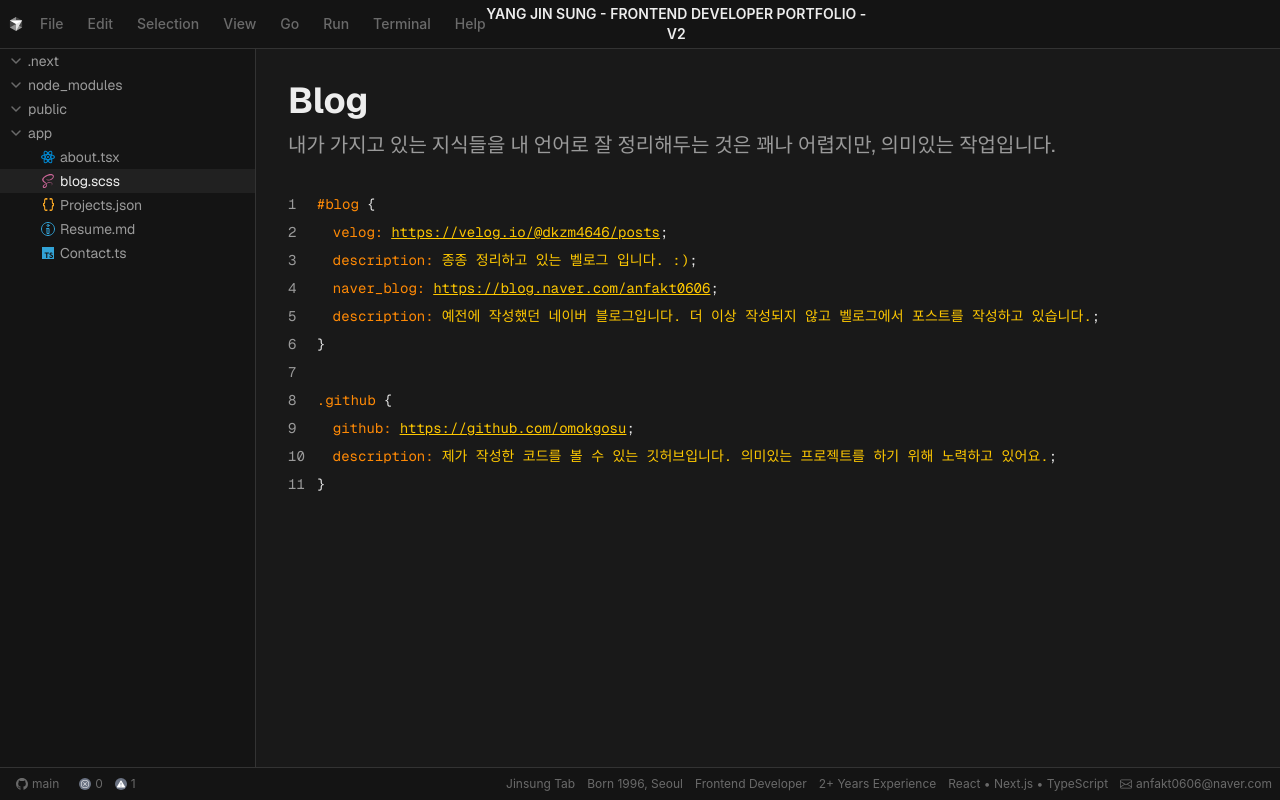
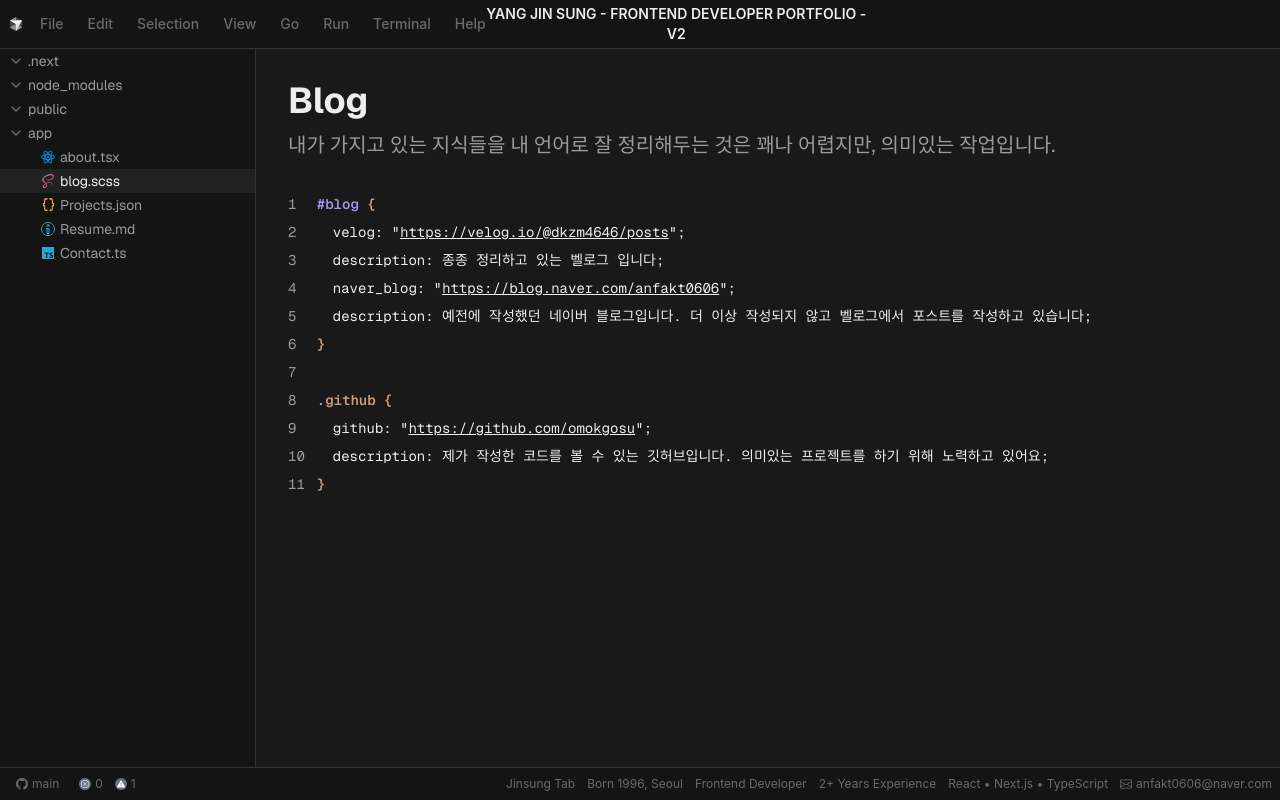
Before and after one commit to omokgosu/Portpolio_v2, a Next.js app: page /blog in a window 1280 px wide. Built offline with nearby package versions, Linux system fonts and the light colour scheme.

Commit message:
[ style ] blog 섹션 색상 및 텍스트 디자인 변경

```diff
--- a/src/app/blog/_components/CodeTextItem.tsx
+++ b/src/app/blog/_components/CodeTextItem.tsx
@@ -5,10 +5,6 @@ interface CodeTextItemProps {
 
 export default function CodeTextItem({ keyName, value }: CodeTextItemProps) {
   return (
-    <div className="flex items-center">
-      <span className="text-orange-400">{keyName}:</span>
-      <span className="text-yellow-400 ml-2">{value}</span>
-      <span className="text-foreground">;</span>
-    </div>
+    <div className="flex items-center text-foreground">{`${keyName}: ${value};`}</div>
   );
 }
--- a/src/app/blog/_components/SocialLinkItem.tsx
+++ b/src/app/blog/_components/SocialLinkItem.tsx
@@ -12,17 +12,17 @@ export default function SocialLinkItem({
   href,
 }: SocialLinkItemProps) {
   return (
-    <div className="flex items-center">
-      <span className="text-orange-400">{keyName}:</span>
+    <div className="flex items-center text-foreground">
+      {`${keyName}: "`}
       <Link
         href={href}
-        className="text-yellow-400 ml-2 hover:text-yellow-300 transition-colors underline"
+        className="underline"
         target="_blank"
         rel="noopener noreferrer"
       >
-        {label}
+        {`${label}`}
       </Link>
-      <span className="text-foreground">;</span>
+      <span>{`";`}</span>
     </div>
   );
 }
--- a/src/app/blog/_components/SocialsCodeBlock.tsx
+++ b/src/app/blog/_components/SocialsCodeBlock.tsx
@@ -1,26 +1,32 @@
 interface SocialsCodeBlockProps {
   children: React.ReactNode;
   name: string;
+  type: string;
 }
 
 export default function SocialsCodeBlock({
   children,
   name,
+  type,
 }: SocialsCodeBlockProps) {
   return (
     <div className="flex px-3 mb-9">
       {/* 코드 내용 */}
       <div className="flex-1">
         <div className="font-mono text-sm">
-          <div className="mb-2">
-            <span className="text-orange-400">{name}</span>
-            <span className="text-foreground"> {`{`}</span>
+          <div className="mb-2 font-semibold">
+            <span
+              className={`${
+                type === "id" ? "text-[#9e94eb]" : "text-[#d19c74]"
+              }`}
+            >{`${name}`}</span>
+            <span className="text-[#d19c74]">{" {"}</span>
           </div>
 
           <div className="ml-4 space-y-2">{children}</div>
 
-          <div className="mt-2">
-            <span className="text-foreground">{`}`}</span>
+          <div className="mt-2 font-semibold">
+            <span className="text-[#d19c74]">{`}`}</span>
           </div>
         </div>
       </div>
--- a/src/app/blog/page.tsx
+++ b/src/app/blog/page.tsx
@@ -46,7 +46,7 @@ export default function BlogPage() {
           </div>
           <div className="flex flex-col">
             {/* 코드 블록 스타일 링크 섹션 */}
-            <SocialsCodeBlock name="#blog">
+            <SocialsCodeBlock name="#blog" type="id">
               <SocialLinkItem
                 keyName="velog"
                 label="https://velog.io/@dkzm4646/posts"
@@ -54,7 +54,7 @@ export default function BlogPage() {
               />
               <CodeTextItem
                 keyName="description"
-                value="종종 정리하고 있는 벨로그 입니다. :)"
+                value="종종 정리하고 있는 벨로그 입니다"
               />
               <SocialLinkItem
                 keyName="naver_blog"
@@ -63,12 +63,12 @@ export default function BlogPage() {
               />
               <CodeTextItem
                 keyName="description"
-                value="예전에 작성했던 네이버 블로그입니다. 더 이상 작성되지 않고 벨로그에서 포스트를 작성하고 있습니다."
+                value="예전에 작성했던 네이버 블로그입니다. 더 이상 작성되지 않고 벨로그에서 포스트를 작성하고 있습니다"
               />
             </SocialsCodeBlock>
 
             {/* 깃허브 섹션 */}
-            <SocialsCodeBlock name=".github">
+            <SocialsCodeBlock name=".github" type="class">
               <SocialLinkItem
                 keyName="github"
                 label="https://github.com/omokgosu"
@@ -76,7 +76,7 @@ export default function BlogPage() {
               />
               <CodeTextItem
                 keyName="description"
-                value="제가 작성한 코드를 볼 수 있는 깃허브입니다. 의미있는 프로젝트를 하기 위해 노력하고 있어요."
+                value="제가 작성한 코드를 볼 수 있는 깃허브입니다. 의미있는 프로젝트를 하기 위해 노력하고 있어요"
               />
             </SocialsCodeBlock>
           </div>
```
Also changed, not shown: src/app/blog/test.scss (added, +9 -0 lines).
